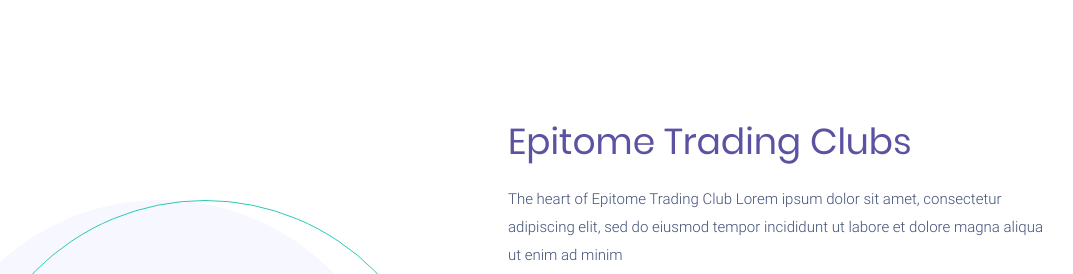
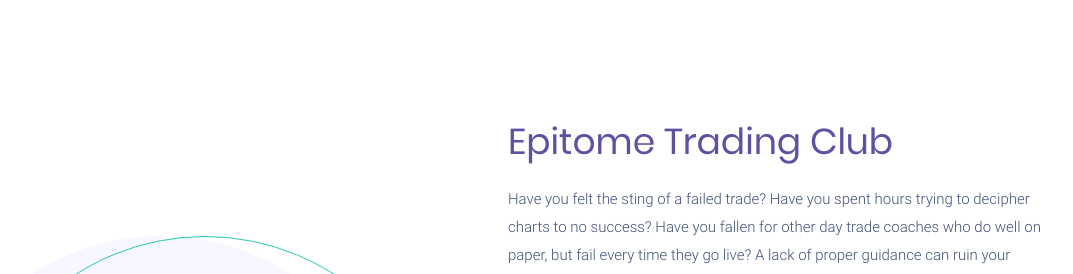
Before and after one commit to koechgideon/epitome, a Django app: page / in a window 1280 px wide. Shown: the part 801-1075 px from the top of the page, without its empty margins (147-1220 px from the left). Run offline with Django 4.2, Linux system fonts and the light colour scheme; some libraries are stand-ins or nearby versions.

Commit message:
second commditdd

```diff
--- a/app/templates/app/index.html
+++ b/app/templates/app/index.html
@@ -53,7 +53,7 @@
                                         <nav class="header-menu header-menu-s2" id="header-menu">
                                             <ul class="menu mx-auto">
                                                     <li class="menu-item">
-                                                        <a href="#">Home</a>
+                                                        <a href="{% url 'index'%}">Home</a>
                                                     </li>
                                                     <li class="menu-item">
                                                         <a href="#">About Us</a>
@@ -94,7 +94,7 @@
                                                 <div class="col-lg-6 col-xl-5 text-center text-lg-left">
                                                     <div class="banner-caption tc-light animated" data-animate="fadeInUp" data-delay="1.25">
                                                         <div class="cpn-head mt-0">
-                                                            <h1 class="title title-lg-s2">Join, Trade, and Earn</h1>
+                                                            <h1 class="title title-lg-s2">Join, Learn, Trade, and Earn</h1>
                                                         </div>
                                                         <div class="cpn-text cpn-text-s3 pb-2">
                                                             <p class="lead lead-s3 pb-1">Investment, Trading, and Consultancy Sacco</p>
@@ -175,21 +175,21 @@
                             <div class="col-lg-6 col-mb-10">
                                 <div class="nk-block-text animated" data-animate="fadeInUp" data-delay="0.2">
                                     <div class="pb-5">
-                                        <h2 class="title title-regular">Epitome Trading Clubs</h2>
-                                        <p>The heart of Epitome Trading Club Lorem ipsum dolor sit amet, consectetur adipiscing elit, sed do eiusmod tempor incididunt ut labore et dolore magna aliqua ut enim ad minim</p>
+                                        <h2 class="title title-regular">Epitome Trading Club</h2>
+                                        <p>Have you felt the sting of a failed trade? Have you spent hours trying to decipher charts to no success? Have you fallen for other day trade coaches who do well on paper, but fail every time they go live? A lack of proper guidance can ruin your entire experience in an industry that has so many possibilities.</p>
+                                        <p>At Epitome Trading Club, you will learn and you shall be be confident about your trades thereafter.</p>
                                     </div>
                                     <ul class="list list-check list-check-s3 list-check-s3-sm">
                                         <li>
-                                            <h4 class="title title-md">Designed for everyone</h4>
-                                            <p>Duis aute irure dolor in reprehenderit in voluptate velit esse cillum dolore eu fugiat nulla pariatur.</p>
+                                            <h4 class="title title-md">Time Saver</h4>
+                                            <p>No more 24/7 screen-staring. Making profitable trades in as little as 60 - 90 minutes a day.</p>
                                         </li>
                                         <li>
-                                            <h4 class="title title-md">All the tools you want</h4>
-                                            <p>Duis aute irure dolor in reprehenderit in voluptate velit esse cillum dolore eu fugiat nulla pariatur.</p>
-                                        </li>
+                                            <h4 class="title title-md">Money Saver</h4>
+                                            <p>Make less mistakes when you learn alongside a protrader in real-time</p>
                                         <li>
-                                            <h4 class="title title-md">Multiple asset classes</h4>
-                                            <p>Duis aute irure dolor in reprehenderit in voluptate velit esse cillum dolore eu fugiat nulla pariatur.</p>
+                                            <h4 class="title title-md">Live Saver</h4>
+                                            <p>Take the anxiety out of your trading and actaully feel proud knowing that your making smart moves.</p>
                                         </li>
                                     </ul>
                                     <ul class="btn-grp pt-4">
@@ -221,60 +221,20 @@
                                     </div>
                                     <ul class="list list-check list-check-s3 list-check-s3-sm">
                                         <li>
-                                            <h4 class="title title-md">All-in-one</h4>
-                                            <p>Duis aute irure dolor in reprehenderit in voluptate velit esse cillum dolore eu fugiat nulla pariatur.</p>
+                                            <h4 class="title title-md">Learn Your Way</h4>
+                                            <p>Choose from one of our several hands-on and learn-as-go programs</p>
                                         </li>
                                         <li>
-                                            <h4 class="title title-md">Scan. Convert. Pay.</h4>
-                                            <p>Duis aute irure dolor in reprehenderit in voluptate velit esse cillum dolore eu fugiat nulla pariatur.</p>
+                                            <h4 class="title title-md">Trade your way</h4>
+                                            <p>Start making better day trades using professional guidance.</p>
                                         </li>
                                         <li>
-                                            <h4 class="title title-md">Trade as you go</h4>
-                                            <p>Duis aute irure dolor in reprehenderit in voluptate velit esse cillum dolore eu fugiat nulla pariatur.</p>
+                                            <h4 class="title title-md">Live your way</h4>
+                                            <p>Start trading for just 10minutes a day finally take control of your life.</p>
                                         </li>
                                     </ul>
                                     <ul class="btn-grp pt-4">
-                                        <li><a class="btn btn-lg btn-secondary" href="#">Explore features</a></li>
-                                    </ul>
-                                </div>
-                            </div>
-                        </div><!-- .row -->
-                    </div><!-- .block @e -->
-                </div>
-            </section>
-            <!-- // -->
-            <section class="section pt-0 ov-v">
-                <div class="container">
-                    <div class="nk-block nk-block-text-wrap">
-                        <div class="row align-items-center gutter-vr-30px justify-content-lg-between justify-content-center">
-                            <div class="col-lg-5 col-mb-10">
-                                <div class="nk-block-img gfx-re-lgl py-5 py-lg-0 animated" data-animate="fadeInUp" data-delay="0.1">
-                                    <div class="gfx-round-bg"></div>
-                                    <img src="/static/images/index_screen/why us.jpg" alt="app">
-                                </div>
-                            </div>
-                            <div class="col-lg-6 col-mb-10">
-                                <div class="nk-block-text animated" data-animate="fadeInUp" data-delay="0.2">
-                                    <div class="pb-5">
-                                        <h2 class="title title-regular">Why Join Epitome Trading club</h2>
-                                        <p>We Make Trading life easy for oir clients. </p>
-                                    </div>
-                                    <ul class="list list-check list-check-s3 list-check-s3-sm">
-                                        <li>
-                                            <h4 class="title title-md">Automatic conversion</h4>
-                                            <p>Duis aute irure dolor in reprehenderit in voluptate velit esse cillum dolore eu fugiat nulla pariatur.</p>
-                                        </li>
-                                        <li>
-                                            <h4 class="title title-md">Simple to manage</h4>
-                                            <p>Duis aute irure dolor in reprehenderit in voluptate velit esse cillum dolore eu fugiat nulla pariatur.</p>
-                                        </li>
-                                        <li>
-                                            <h4 class="title title-md">Quick to set up</h4>
-                                            <p>Duis aute irure dolor in reprehenderit in voluptate velit esse cillum dolore eu fugiat nulla pariatur.</p>
-                                        </li>
-                                    </ul>
-                                    <ul class="btn-grp pt-4">
-                                        <li><a class="btn btn-lg btn-secondary" href="#">Explore features</a></li>
+                                        <li><a class="btn btn-lg btn-secondary" href="{% url 'register' %}">Become Profitable</a></li>
                                     </ul>
                                 </div>
                             </div>
```
